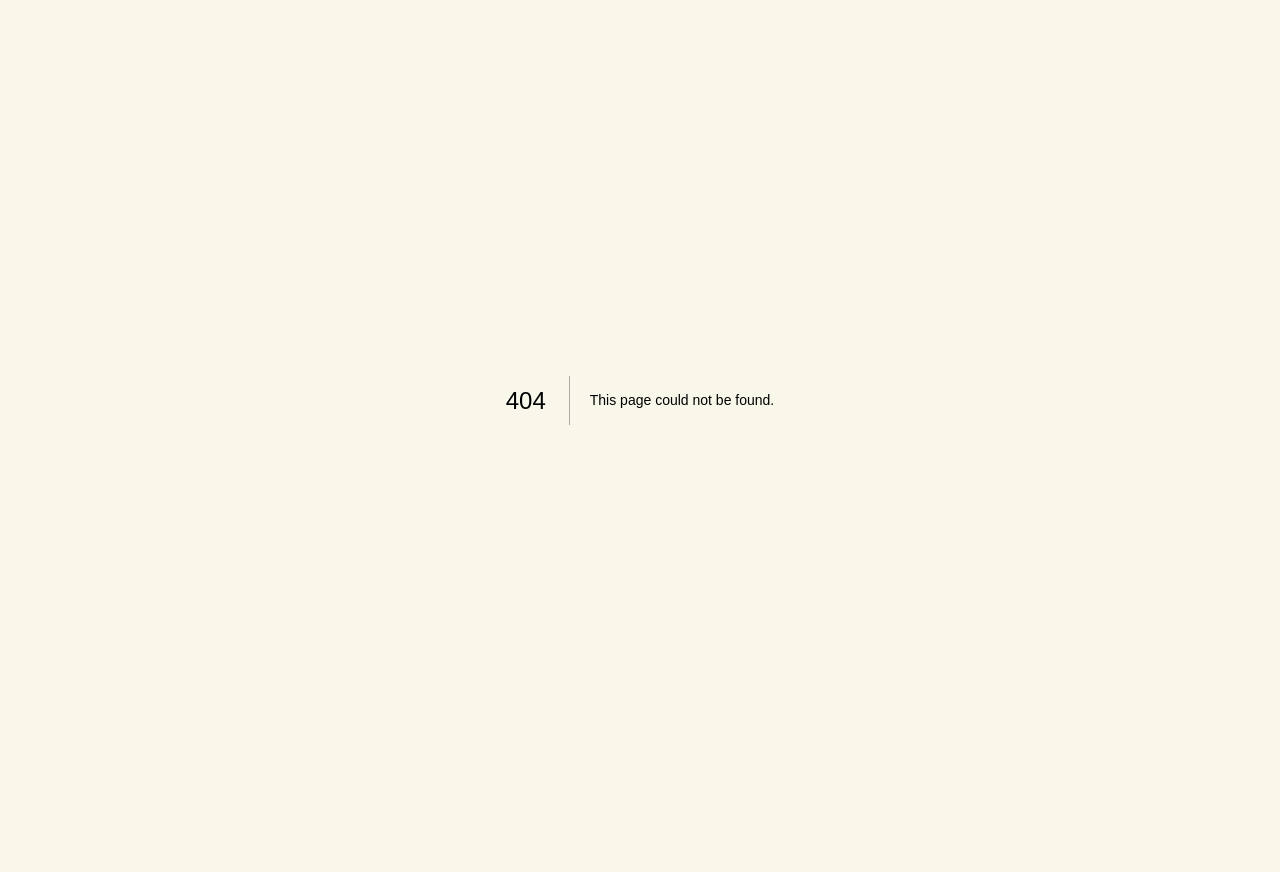
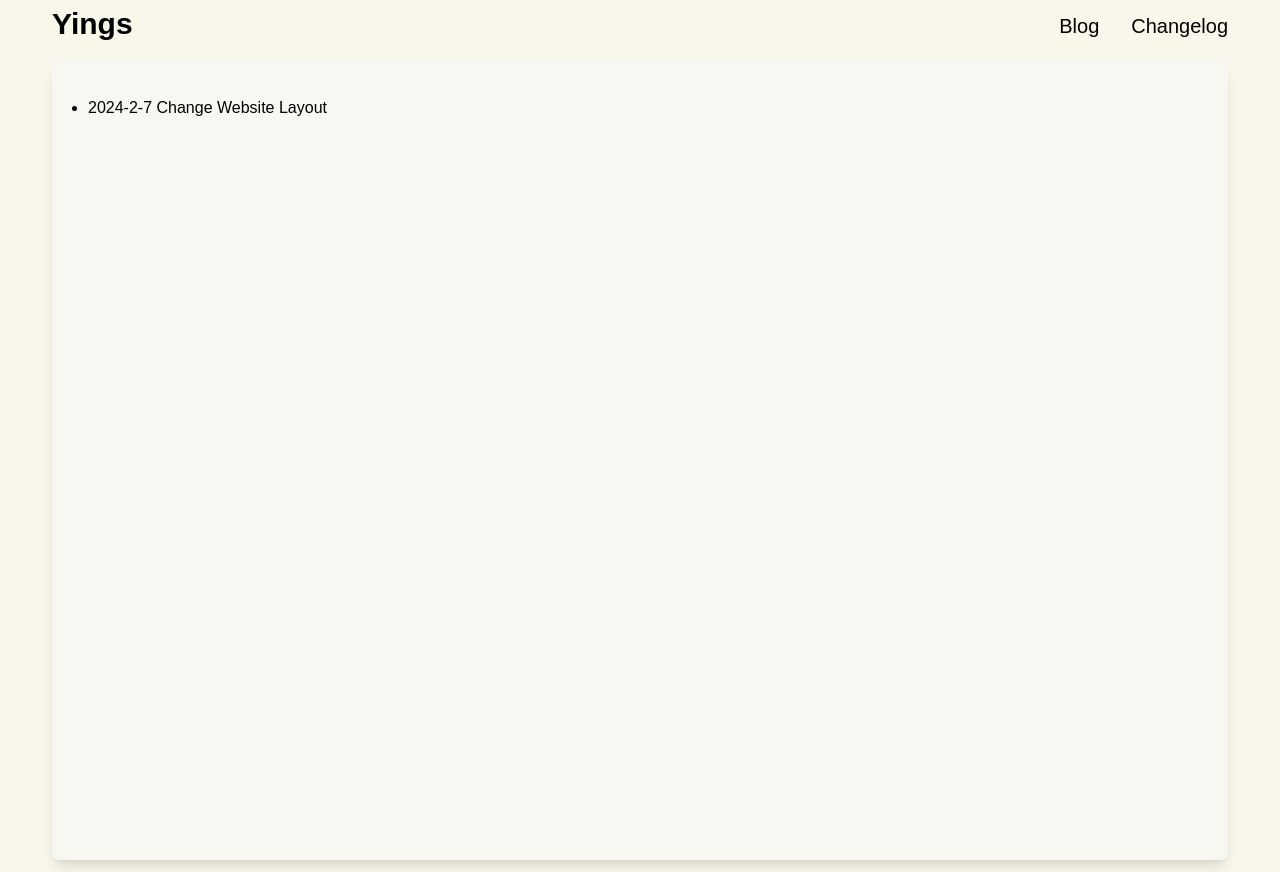
Before and after one commit to ismeleft/WenYingPortfolio, a Next.js app: page /changelog in a window 1280 px wide. Before the commit this address had no page. Before the commit the page ends 800 px from the top, so only its background shows below. Built offline with nearby package versions, Linux system fonts and the light colour scheme.

Commit message:
add: changelog page

```diff
--- a/Components/Nav/Nav.js
+++ b/Components/Nav/Nav.js
@@ -7,13 +7,9 @@ export const Nav = () => {
   const [isNavExpanded, setIsNavExpanded] = useState(false);
 
   return (
-    <div className="flex justify-center w-full fixed top-0 left-0 h-12">
-      <div
-        className="navBar flex flex-col sm:flex-row p-3 items-center justify-between"
-        style={{ maxWidth: "1200px", width: "100%" }}
-      >
+    <div className="flex justify-center h-12 p-3 mx-auto max-w-[1200px]">
       <div className="flex justify-between items-center w-full">
-          <div className="navBar-siteName text-3xl font-bold">
+        <div className="text-3xl font-bold">
           <Link href={"/"}>
             <div className="cursor-pointer">Yings</div>
           </Link>
@@ -35,13 +31,12 @@ export const Nav = () => {
             Blog
           </div>
         </Link>
-          <Link href="/Changelog">
+        <Link href="/changelog">
           <div className="navItem hover-underline-offset text-xl cursor-pointer transition-all duration-300 ease-in-out">
             Changelog
           </div>
         </Link>
       </div>
     </div>
-    </div>
   );
 };
--- a/pages/admin/addPost.js
+++ b/app/admin/addPost/page.js
@@ -1,8 +1,9 @@
+"use client";
+
 import { useState } from "react";
-import { useRouter } from "next/router";
-import { db } from "../../lib/firebase";
+import { useRouter } from "next/navigation";
+import { db } from "../../../lib/firebase";
 import { collection, addDoc } from "firebase/firestore";
-import styles from "../../styles/pages.module.css";
 
 export default function AddPost() {
   const [slug, setSlug] = useState("");
@@ -27,7 +28,7 @@ export default function AddPost() {
   };
 
   return (
-    <div className="p-8">
+    <div className="p-8 mx-auto max-w-[1200px]">
       <h1 className="text-3xl p-3">Add New Post 🙂</h1>
       <form
         onSubmit={handleSubmit}
--- a/pages/blog/[id].js
+++ b/app/blog/[slug]/page.js
@@ -1,6 +1,6 @@
 import { useRouter } from "next/router";
 import { useEffect, useState } from "react";
-import { db } from "../../lib/firebase";
+import { db } from "../../../lib/firebase";
 import { doc, getDoc } from "firebase/firestore";
 
 const Post = () => {
--- a/pages/blog.js
+++ b/app/blog/page.js
@@ -1,8 +1,9 @@
+"use client";
+
 import { useEffect, useState } from "react";
-import { db } from "../lib/firebase";
+import { db } from "../../lib/firebase";
 import { collection, getDocs } from "firebase/firestore";
 import Link from "next/link";
-import styles from "../styles/pages.module.css";
 
 const Blog = () => {
   const [posts, setPosts] = useState([]);
@@ -22,8 +23,8 @@ const Blog = () => {
   }, []);
 
   return (
-    <div style={{ maxWidth: "1200px", margin: "64px auto 0 auto" }}>
-      <h1 className="text-2xl font-bold p-3">Blog Posts</h1>
+    <div className="p-3" style={{ maxWidth: "1200px", margin: "0 auto" }}>
+      <h1 className="text-2xl font-bold">Blog Posts</h1>
       {posts.map((post) => (
         <div key={post.id} className="p-8">
           <div className={styles.postInfo}>
--- /dev/null
+++ b/app/changelog/page.js
@@ -0,0 +1,17 @@
+"use client";
+
+import React from "react";
+
+const changelog = () => {
+  return (
+    <div className="mx-auto max-w-[1200px] p-3">
+      <div className="p-6 h-screen bg-slate-50/50 shadow-lg rounded-lg">
+        <ul className="list-disc m-3">
+          <li className="bg-slate-50/50 ">2024-2-7 Change Website Layout</li>
+        </ul>
+      </div>
+    </div>
+  );
+};
+
+export default changelog;
--- a/app/layout.js
+++ b/app/layout.js
@@ -1,5 +1,5 @@
-// app/layout.js
 import "./globals.css";
+import { Nav } from "@/Components/Nav/Nav";
 
 export const metadata = {
   title: "Wen Ying Portfolio",
@@ -18,7 +18,10 @@ export default function RootLayout({ children }) {
           content="no4Ae9fa8OqKLKQbgbxSZDOV70KT0whcMFc6Vbv3j4U"
         />
       </head>
-      <body>{children}</body>
+      <body>
+        <Nav />
+        {children}
+      </body>
     </html>
   );
 }
--- a/app/page.js
+++ b/app/page.js
@@ -9,14 +9,13 @@ import Contact from "@/Components/Contact/Contact";
 
 export default function Home() {
   return (
-    <>
-      <Nav />
+    <div className="mx-auto max-w-[1200px]">
       <TopSection />
       <About />
       <Experience />
       <Projects />
       <Contact />
       <Footer />
-    </>
+    </div>
   );
 }
--- a/styles/pages.module.css
+++ b/styles/pages.module.css
@@ -4,9 +4,3 @@
   align-items: center;
   margin-bottom: 20px;
 }
-
-/* .blogPageTitile {
-  font-size: 30px;
-  padding: 10px;
-  font-weight: 700;
-} */
```
Also changed, not shown: app/globals.css (+0 -11 lines), pages/_app.js (deleted, +0 -11 lines). Lines whose indentation alone changed are shown as unchanged.
